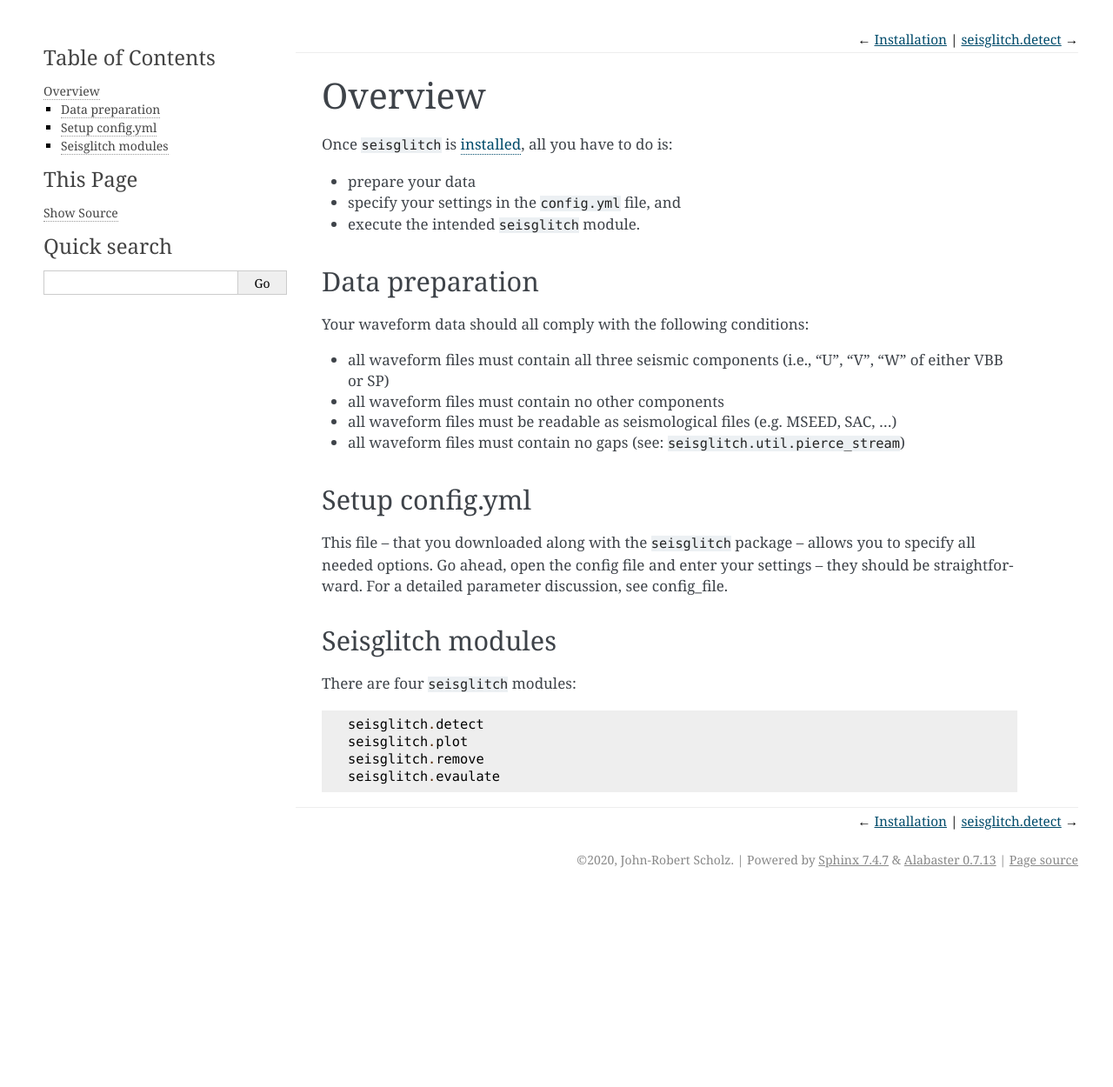
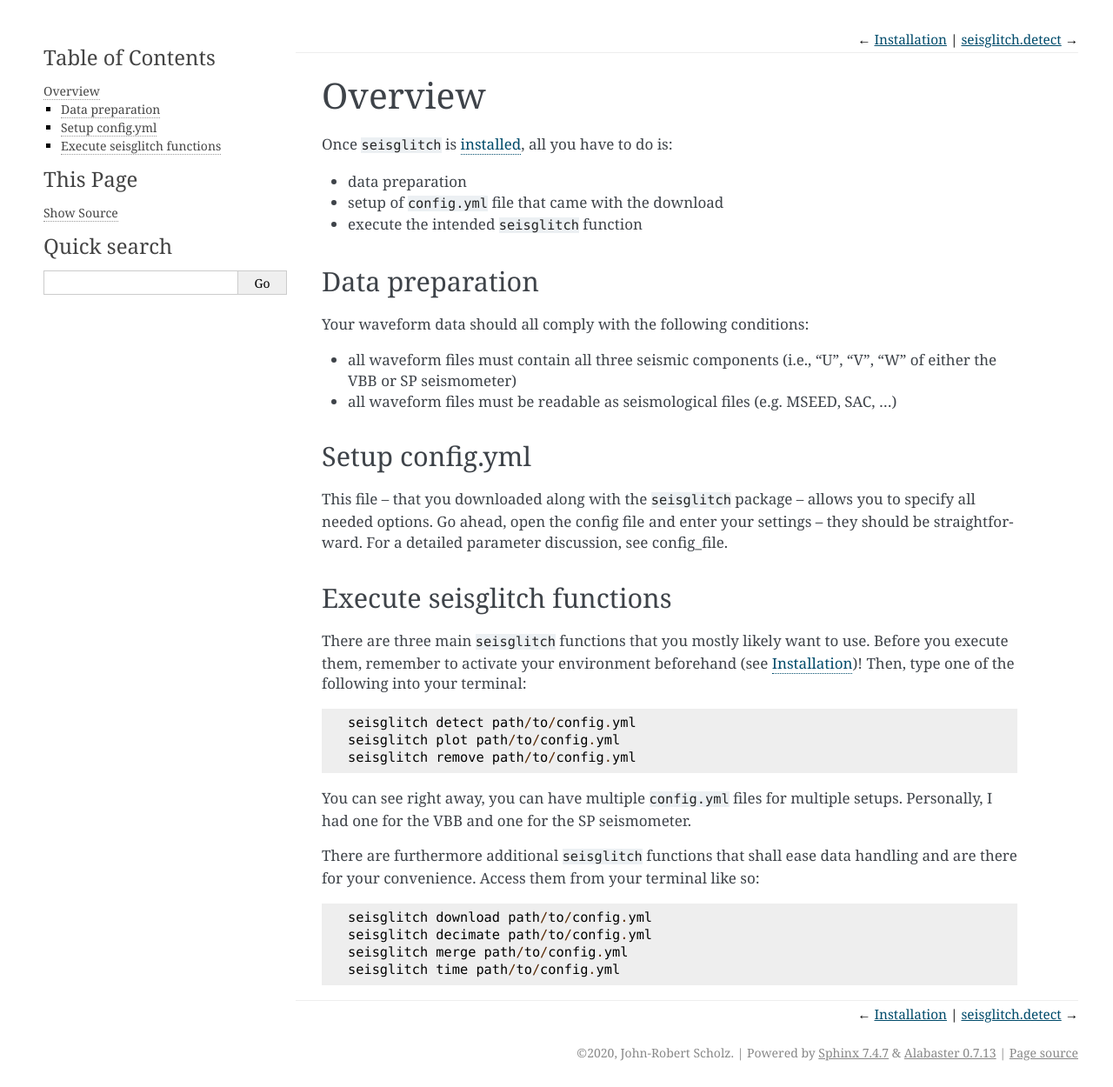
Before and after one commit to t0mmyt/seisglitch, a Sphinx documentation site: the page built from Docs/source/overview.rst, in a window 1280 px wide and 1250 px high. Shown: the whole window at 87% size. Built offline with Sphinx 7.4.7, drawn with Linux system fonts in a browser that asks for light colours; pages that are not in the unit, such as notebooks, are missing from menus.

Commit message:
updated documentation

```diff
--- a/Docs/source/changelog.rst
+++ /dev/null
@@ -1,2 +0,0 @@
-.. _changes:
-.. include:: ../../CHANGELOG
--- a/Docs/source/contributing.rst
+++ b/Docs/source/contributing.rst
@@ -1,2 +1,2 @@
 .. _changes:
-.. include:: ../../CONTRIBUTING
+.. include:: ../../CONTRIBUTIONS
--- a/Docs/source/installation.rst
+++ b/Docs/source/installation.rst
@@ -11,13 +11,14 @@ distribution that allows to quickly configure a specific Python environment (e.g
 1. Install Anaconda_ or Miniconda_.
 2. Create a new environment and activate it (choose an environment name you prefer, here ``seisglitch`` is chosen)::
 
+    cd your/prefered/folder
     conda create -n seisglitch python=3.7 obspy pyyaml -c conda-forge
     conda activate seisglitch
 
 
 3. Go to your prefered folder and download the repository::
 
-    git clone https://gitlab.com/johnrobertscholz/seisglitch.git
+    git clone pss-gitlab.math.univ-paris-diderot.fr:data-processing-wg/seisglitch.git
     cd seisglitch
 
 
@@ -27,6 +28,7 @@ distribution that allows to quickly configure a specific Python environment (e.g
 
 Good news, everything is installed and ready to use!
 Remember to activate the ``seisglitch`` environment each time you want to use it.
+The package should be available from all paths.
 
 |
 
--- a/Docs/source/overview.rst
+++ b/Docs/source/overview.rst
@@ -5,9 +5,9 @@ Overview
 
 Once ``seisglitch`` is :ref:`installed <installation>`, all you have to do is:
 
-* prepare your data
-* specify your settings in the ``config.yml`` file, and
-* execute the intended ``seisglitch`` module.
+* data preparation
+* setup of ``config.yml`` file that came with the download
+* execute the intended ``seisglitch`` function
 
 
 .. _data_prep:
@@ -17,10 +17,8 @@ Data preparation
 
 Your waveform data should all comply with the following conditions:
 
-* all waveform files must contain all three seismic components (i.e., "U", "V", "W" of either VBB or SP)
-* all waveform files must contain no other components
+* all waveform files must contain all three seismic components (i.e., "U", "V", "W" of either the VBB or SP seismometer)
 * all waveform files must be readable as seismological files (e.g. MSEED, SAC, ...)
-* all waveform files must contain no gaps (see: ``seisglitch.util.pierce_stream``)
 
 
 
@@ -35,13 +33,26 @@ For a detailed parameter discussion, see :ref:`config_file`.
 
 
 
-Seisglitch modules
-^^^^^^^^^^^^^^^^^^
+Execute seisglitch functions
+^^^^^^^^^^^^^^^^^^^^^^^^^^^^
 
-There are four ``seisglitch`` modules:
+There are three main ``seisglitch`` functions that you mostly likely want to use.
+Before you execute them, remember to activate your environment beforehand (see :ref:`installation`)!
+Then, type one of the following into your terminal:
 ::
 
-    seisglitch.detect
-    seisglitch.plot
-    seisglitch.remove
-    seisglitch.evaulate
+    seisglitch detect path/to/config.yml
+    seisglitch plot path/to/config.yml
+    seisglitch remove path/to/config.yml
+
+You can see right away, you can have multiple ``config.yml`` files for multiple setups.
+Personally, I had one for the VBB and one for the SP seismometer.
+
+There are furthermore additional ``seisglitch`` functions that shall ease data handling and are there for your convenience.
+Access them from your terminal like so:
+::
+
+    seisglitch download path/to/config.yml
+    seisglitch decimate path/to/config.yml
+    seisglitch merge path/to/config.yml
+    seisglitch time path/to/config.yml
--- /dev/null
+++ b/Docs/source/util.rst
@@ -0,0 +1,4 @@
+.. _util:
+
+seisglitch.util
+===============
```
Also changed, not shown: seisglitch/__init__.py (+4 -5 lines), 6 other files.
